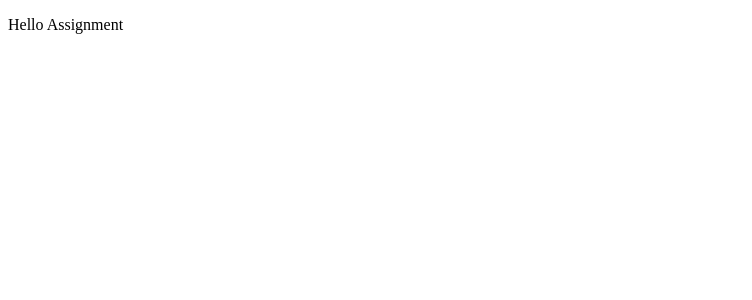
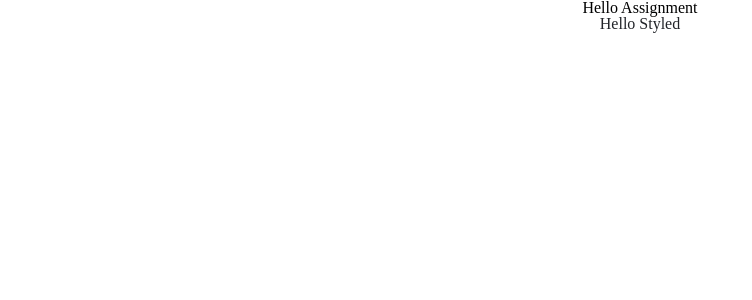
Before and after one commit to octave08/assignment, a React (Create React App) app: page / in a window 1280 px wide. Shown: the top 300 px of the page, without its empty margins (0-752 px from the left). Built offline with nearby package versions, Linux system fonts and the light colour scheme.

Commit message:
feat: 컴포넌트 스타일 기본 설정

```diff
--- a/src/App.tsx
+++ b/src/App.tsx
@@ -1,8 +1,46 @@
+import styled, { ThemeProvider } from "styled-components";
+import {
+  compose,
+  layout,
+  LayoutProps,
+  flexbox,
+  FlexboxProps,
+  color,
+  ColorProps,
+  typography,
+  TypographyProps,
+} from "styled-system";
+import GlobalStyle from "./GlobalStyle";
+import theme from "./theme";
+
+const Container = styled.div<LayoutProps>`
+  ${layout}
+`;
+
+const Wrapper = styled.div<FlexboxProps>`
+  display: flex;
+  ${flexbox}
+`;
+
+const Typography = styled.div<TypographyProps | ColorProps>(
+  compose(typography, color)
+);
+
 function App() {
   return (
-    <div>
-      <p>Hello Assignment</p>
-    </div>
+    <ThemeProvider theme={theme}>
+      <GlobalStyle />
+      <Container width="100%" height="100%">
+        <Wrapper
+          flexDirection="column"
+          alignItems="center"
+          justifyContent="center"
+        >
+          <p>Hello Assignment</p>
+          <Typography color="gray90">Hello Styled</Typography>
+        </Wrapper>
+      </Container>
+    </ThemeProvider>
   );
 }
 
--- /dev/null
+++ b/src/GlobalStyle.ts
@@ -0,0 +1,8 @@
+import { createGlobalStyle } from 'styled-components'
+import reset from 'styled-reset'
+
+const GlobalStyle = createGlobalStyle`
+  ${reset}
+`
+
+export default GlobalStyle
--- /dev/null
+++ b/src/theme.ts
@@ -0,0 +1,11 @@
+const colors = {
+  black: "#000000",
+  white: "#FFFFFF",
+  gray90: "#222429"
+};
+
+const theme = {
+  colors,
+};
+
+export default theme;
```
Also changed, not shown: package.json (+7 -0 lines), 1 other file (tests, documents, lock files or other folders).
